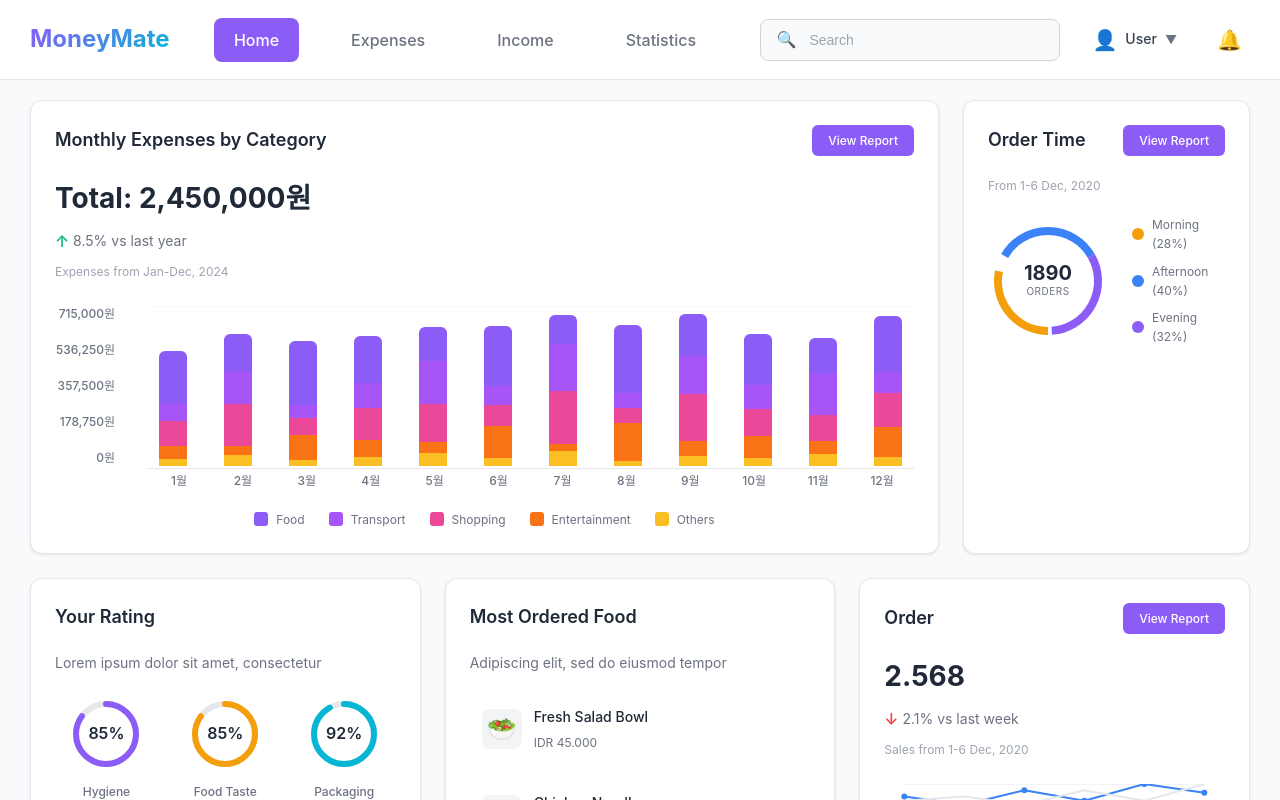
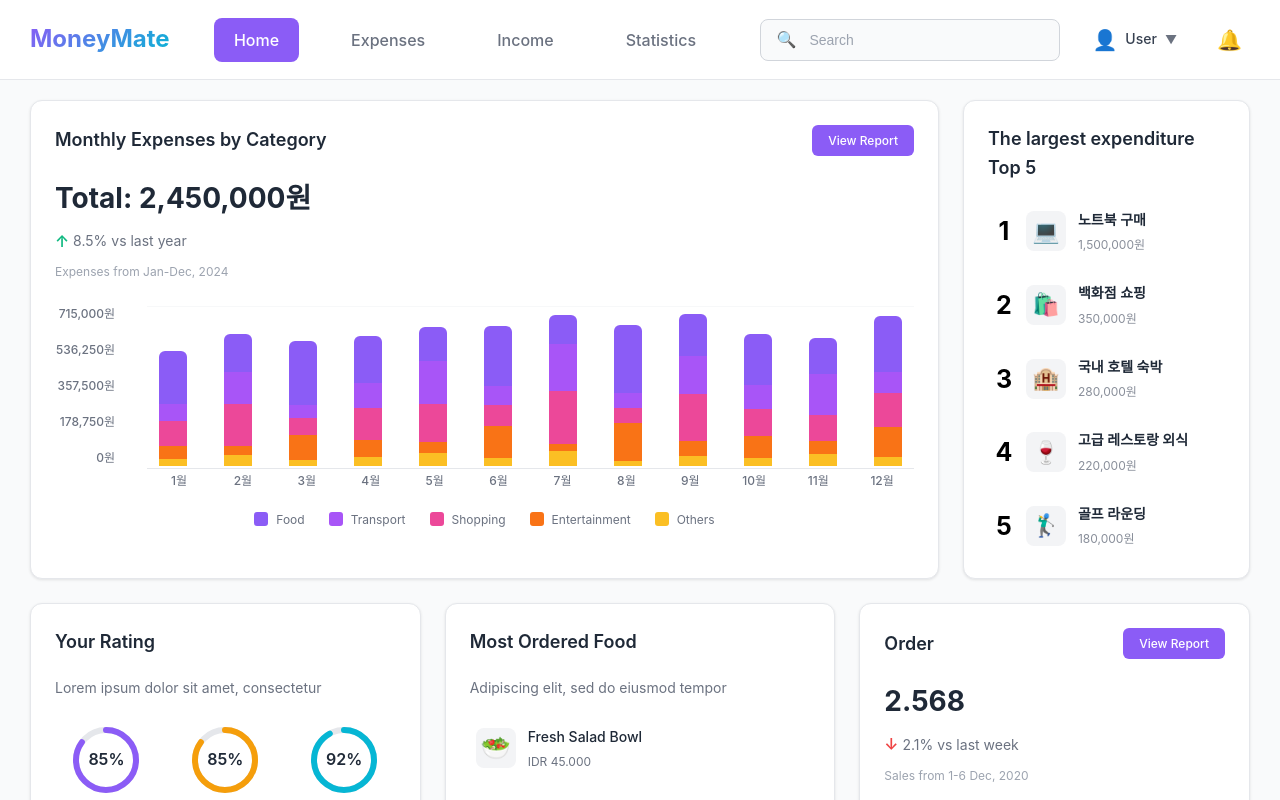
Before and after one commit to leesanghooooon/moneymate, a Next.js app: page / in a window 1280 px wide. Shown: the top 800 px of the page. Built offline with nearby package versions, Linux system fonts and the light colour scheme.

Commit message:
OrderTimeCard.tsx Modify

```diff
--- a/src/app/components/OrderTimeCard.tsx
+++ b/src/app/components/OrderTimeCard.tsx
@@ -1,72 +1,61 @@
+// OrderTimeCard.tsx
 'use client';
 
 import DashboardCard from './DashboardCard';
-import styles from '../../styles/css/OrderTimeCard.module.css';
+// import styles from '../../styles/css/OrderTimeCard.module.css';
+import styles from '../../styles/css/MostOrderedCard.module.css';
 
 const OrderTimeCard = () => {
-  const timeData = [
-    { time: 'Morning', percentage: 28, color: '#f59e0b' },
-    { time: 'Afternoon', percentage: 40, color: '#3b82f6' },
-    { time: 'Evening', percentage: 32, color: '#8b5cf6' },
-  ];
+    const expenditures = [
+        { id: '0', name: '골프 라운딩', price: 180000, icon: '🏌️‍♂️' },
+        { id: '1', name: '고급 레스토랑 외식', price: 220000, icon: '🍷' },
+        { id: '2', name: '백화점 쇼핑', price: 350000, icon: '🛍️' },
+        { id: '3', name: '국내 호텔 숙박', price: 280000, icon: '🏨' },
+        { id: '4', name: '노트북 구매', price: 1500000, icon: '💻' },
+    ];
 
-  const totalOrders = 1890;
+    // KRW 포맷 함수 (3자리 콤마 + '원')
+    const formatKRW = (v: number) => `${v.toLocaleString('ko-KR')}원`;
 
-  return (
-    <DashboardCard title="Order Time" showViewReport={true} cardSize="card-3">
-      <div className={styles.period}>From 1-6 Dec, 2020</div>
+    // 금액 내림차순 정렬 후 TOP5만 사용
+    const topFive = [...expenditures]
+        .sort((a, b) => b.price - a.price)
+        .slice(0, 5);
 
-      <div className={styles.chartContainer}>
-        <div className={styles.donutChart}>
-          <div className={styles.donutCenter}>
-            <div className={styles.totalOrders}>{totalOrders}</div>
-            <div className={styles.ordersLabel}>orders</div>
-          </div>
-          <svg className={styles.donutSvg} viewBox="0 0 120 120">
-            {timeData.map((data, index) => {
-              const radius = 50;
-              const circumference = 2 * Math.PI * radius;
-              const strokeDasharray = circumference;
-              const strokeDashoffset = circumference - (data.percentage / 100) * circumference;
-              const startAngle = index * 120; // 360 / 3 = 120 degrees
-              const x1 = 60 + radius * Math.cos((startAngle - 90) * Math.PI / 180);
-              const y1 = 60 + radius * Math.sin((startAngle - 90) * Math.PI / 180);
-              const x2 = 60 + radius * Math.cos((startAngle + 120 - 90) * Math.PI / 180);
-              const y2 = 60 + radius * Math.sin((startAngle + 120 - 90) * Math.PI / 180);
+    return (
+        <DashboardCard title="The largest expenditure Top 5" cardSize="card-4">
+            <div className={styles.foodList}>
+                {topFive.map((item, idx) => (
+                    <div key={item.id} className={styles.foodItem} style={{ alignItems: 'center', gap: 12 }}>
+                        {/* 순위 뱃지 */}
+                        <div
+                            aria-label={`rank-${idx + 1}`}
+                            style={{
+                                minWidth: 20,
+                                fontSize: 25,
+                                fontWeight: 700,
+                                color: '#000',
+                                textAlign: 'center',
+                            }}
+                        >
+                            {idx + 1}
+                        </div>
 
-              const largeArcFlag = data.percentage > 50 ? 1 : 0;
-              const pathData = `M ${x1} ${y1} A ${radius} ${radius} 0 ${largeArcFlag} 1 ${x2} ${y2}`;
+                        {/* 아이콘 */}
+                        <div className={styles.foodIcon} style={{ fontSize: 22 }}>{item.icon}</div>
 
-              return (
-                <path
-                  key={data.time}
-                  d={pathData}
-                  fill="none"
-                  stroke={data.color}
-                  strokeWidth="8"
-                  strokeDasharray={strokeDasharray}
-                  strokeDashoffset={strokeDashoffset}
-                  transform="rotate(-90 60 60)"
-                />
-              );
-            })}
-          </svg>
-        </div>
-
-        <div className={styles.legend}>
-          {timeData.map((data) => (
-            <div key={data.time} className={styles.legendItem}>
-              <div
-                className={styles.legendColor}
-                style={{ backgroundColor: data.color }}
-              ></div>
-              <span className={styles.legendText}>{data.time} ({data.percentage}%)</span>
+                        {/* 이름/금액 */}
+                        <div className={styles.foodInfo} style={{ display: 'flex', flexDirection: 'column' }}>
+                            <div className={styles.foodName} style={{ fontWeight: 600 }}>{item.name}</div>
+                            <div className={styles.foodPrice} style={{ opacity: 0.8 }}>
+                                {formatKRW(item.price)}
+                            </div>
+                        </div>
+                    </div>
+                ))}
             </div>
-          ))}
-        </div>
-      </div>
-    </DashboardCard>
-  );
+        </DashboardCard>
+    );
 };
 
 export default OrderTimeCard;
--- a/src/styles/css/MostOrderedCard.module.css
+++ b/src/styles/css/MostOrderedCard.module.css
@@ -14,7 +14,7 @@
   display: flex;
   align-items: center;
   gap: 12px;
-  padding: 12px;
+  padding: 6px;
   border-radius: 8px;
   transition: background 0.2s ease;
 }
```
